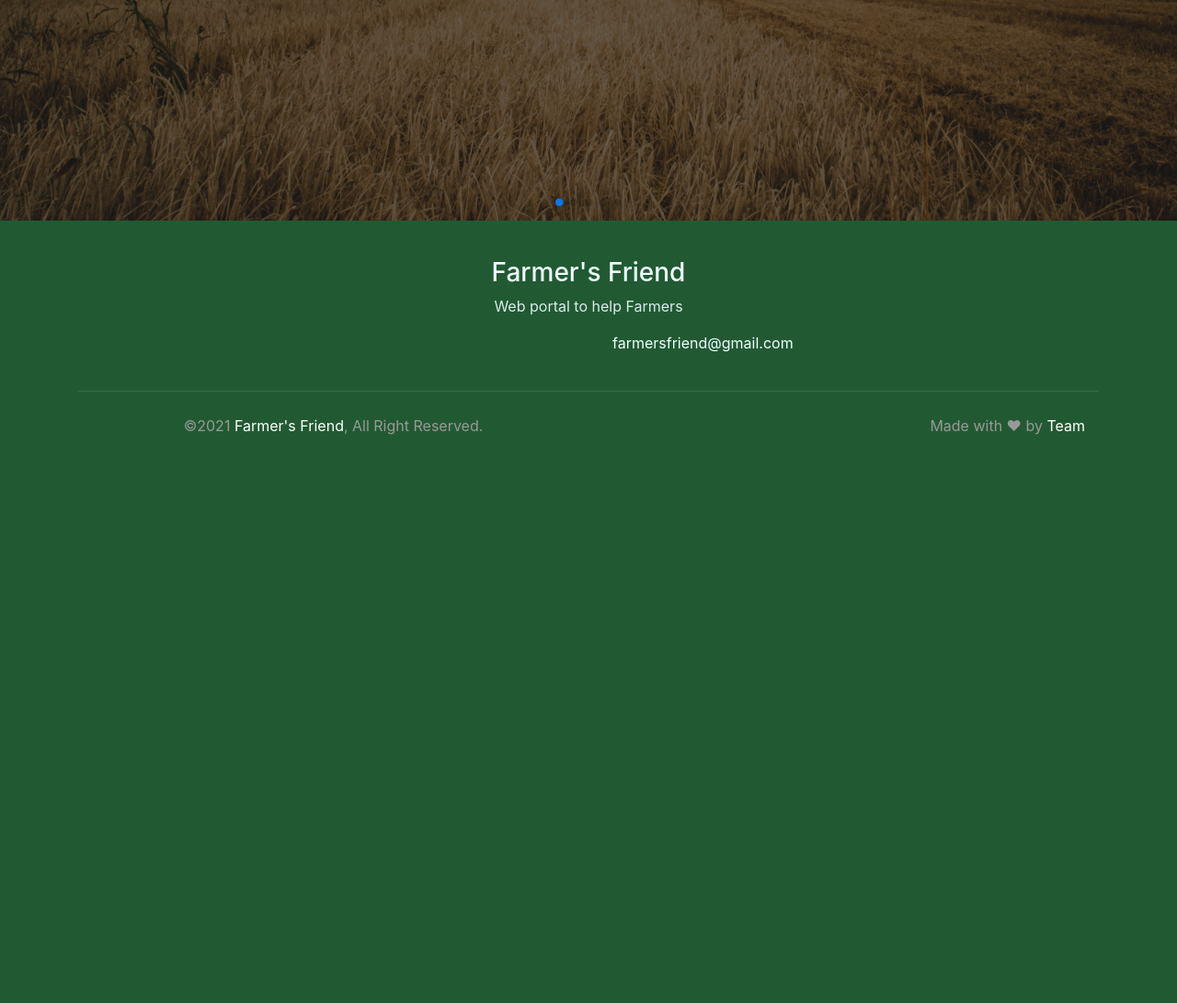
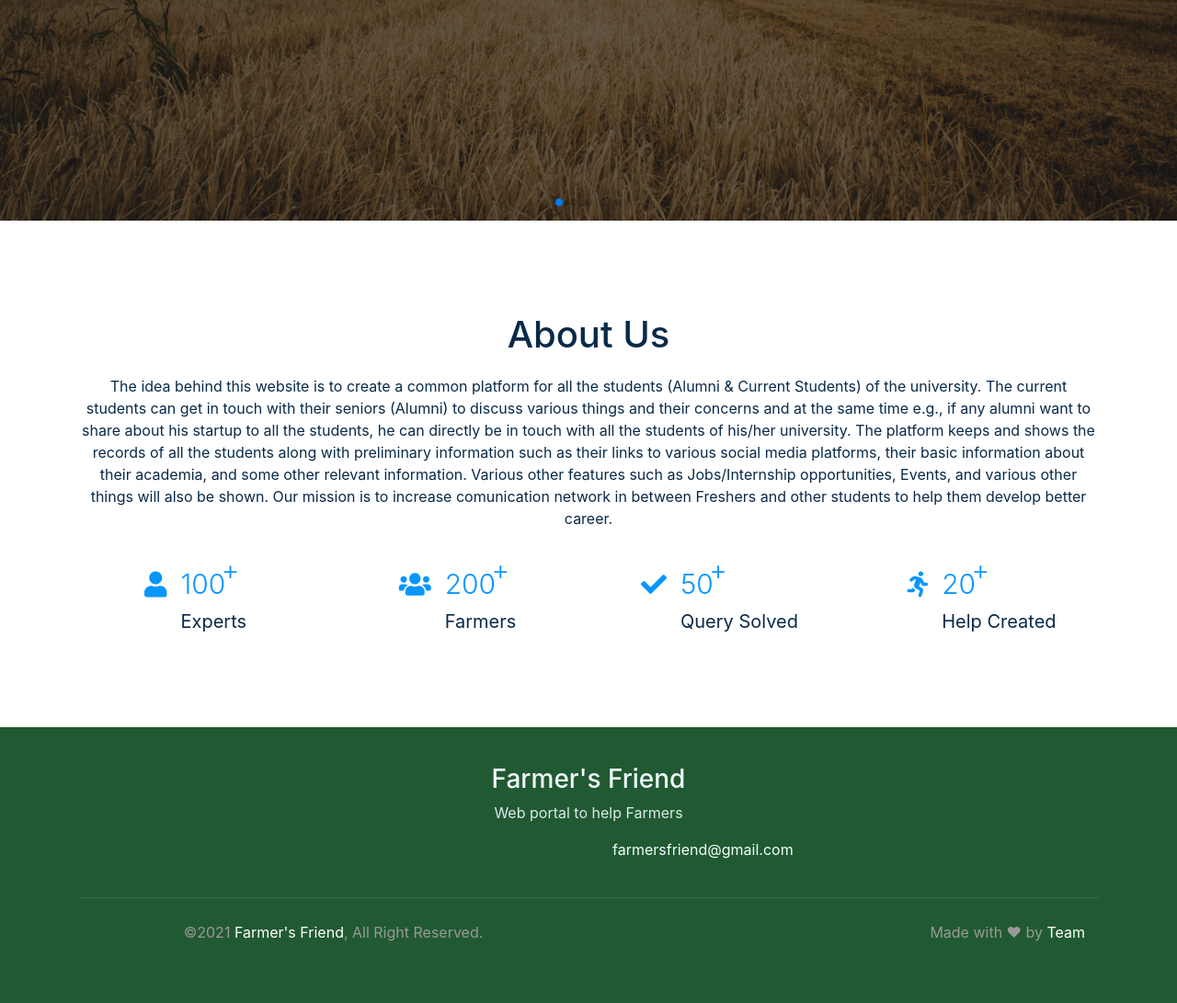
Before and after one commit to UditKapadia/farmers-friend-cgs, a Django app: page / in a window 1280 px wide. Shown: the part 619-1710 px from the top of the page at 92% size. Before the commit the page ends 1092 px from the top, so only its background shows below. Run offline with Django 3.2, Linux system fonts and the light colour scheme; some libraries are stand-ins or nearby versions; grey boxes are pictures that could not be loaded.

Commit message:
about us added

```diff
--- a/farmersfriend/user_sys/static/user_sys/css/base.css
+++ b/farmersfriend/user_sys/static/user_sys/css/base.css
@@ -317,3 +317,59 @@ html {
         text-align: center;
     }
 }
+
+
+/* -----------
+
+About US CSS
+
+-------------- */
+
+.about {
+    color: #092a49;
+    margin-top: 100px;
+    margin-bottom: 100px;
+}
+
+.about h1 {
+    margin-bottom: 20px;
+    text-align: center;
+}
+
+.about .col-12 {
+    text-align: center;
+}
+
+.counters .col-3 {
+    padding-top: 25px;
+    display: flex;
+    flex-direction: row;
+    justify-content: center;
+}
+
+.counters i {
+    padding: 5px 15px 0 0;
+    font-size: 28px;
+    color: #0796fe;
+}
+
+.counters h2 {
+    position: relative;
+    display: inline-block;
+    color: #0796fe;
+    font-size: 30px;
+    font-weight: 300;
+}
+
+.counters h2::after {
+    position: absolute;
+    content: "+";
+    top: -15px;
+    right: -15px;
+}
+
+.counters p {
+    color: #092a49;
+    font-size: 20px;
+    margin: 0;
+}
--- a/farmersfriend/user_sys/templates/user_sys/base.html
+++ b/farmersfriend/user_sys/templates/user_sys/base.html
@@ -10,6 +10,11 @@
     {% block head %} {% endblock head %}
     <link rel="stylesheet" href="https://unpkg.com/swiper/swiper-bundle.min.css" />
     <link rel="stylesheet" href="https://maxcdn.bootstrapcdn.com/bootstrap/4.0.0/css/bootstrap.min.css" integrity="sha384-Gn5384xqQ1aoWXA+058RXPxPg6fy4IWvTNh0E263XmFcJlSAwiGgFAW/dAiS6JXm" crossorigin="anonymous">
+    <!-- Favicon -->
+    <link href="img/favicon.ico" rel="icon">
+    <!-- CSS Libraries -->
+    <link href="https://stackpath.bootstrapcdn.com/bootstrap/4.4.1/css/bootstrap.min.css" rel="stylesheet">
+    <link href="https://cdnjs.cloudflare.com/ajax/libs/font-awesome/5.10.0/css/all.min.css" rel="stylesheet">
     <style>
         ul {
             width: 75%;
--- a/farmersfriend/user_sys/templates/user_sys/index.html
+++ b/farmersfriend/user_sys/templates/user_sys/index.html
@@ -82,6 +82,54 @@
     <div class="swiper-button-next"></div>
 </div>
 
+<div class="about" id="about">
+    <div class="container">
+        <h1>About Us</h1>
+        <div class="row">
+            <div class="col-md-12 col-12">
+                <p>The idea behind this website is to create a common platform for all the students (Alumni & Current Students) of the university. The current students can get in touch with their seniors (Alumni) to discuss various things and their concerns
+                    and at the same time e.g., if any alumni want to share about his startup to all the students, he can directly be in touch with all the students of his/her university. The platform keeps and shows the records of all the students along
+                    with preliminary information such as their links to various social media platforms, their basic information about their academia, and some other relevant information. Various other features such as Jobs/Internship opportunities, Events,
+                    and various other things will also be shown. Our mission is to increase comunication network in between Freshers and other students to help them develop better career.</p>
+            </div>
+        </div>
+
+        <div class="row counters">
+            <div class="col-3">
+                <i class="fa fa-user"></i>
+                <div class="counters-text">
+                    <h2 data-toggle="counter-up">100</h2>
+                    <p>Experts</p>
+                </div>
+            </div>
+            <div class="col-3">
+                <i class="fa fa-users"></i>
+                <div class="counters-text">
+                    <h2 data-toggle="counter-up">200</h2>
+                    <p>Farmers</p>
+                </div>
+            </div>
+            <div class="col-3">
+                <i class="fa fa-check"></i>
+                <div class="counters-text">
+                    <h2 data-toggle="counter-up">50</h2>
+                    <p>Query Solved</p>
+                </div>
+            </div>
+
+
+            <div class="col-3">
+                <i class="fa fa-running"></i>
+                <div class="counters-text">
+                    <h2 data-toggle="counter-up">20</h2>
+                    <p>Help Created</p>
+                </div>
+            </div>
+
+        </div>
+    </div>
+</div>
+
 
 <!-- Swiper JS -->
 <script src="https://unpkg.com/swiper/swiper-bundle.min.js"></script>
```
